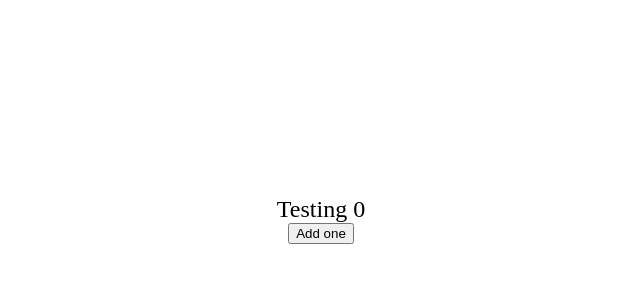
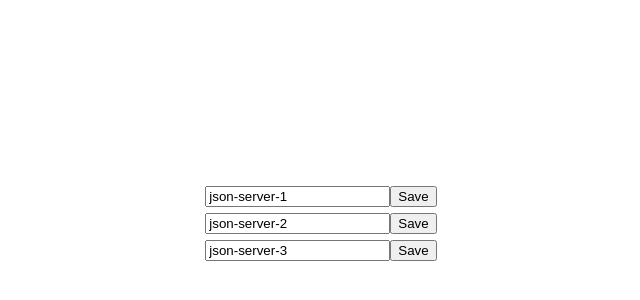
Before and after one commit to AlexGavalas/react-playground, a React (Vite) app: page / in a window 1280 px wide. Shown: the part 180-480 px from the top of the page, without its empty margins (319-959 px from the left). Built offline with nearby package versions, Linux system fonts and the light colour scheme; data requests are answered from the project's data file.

Commit message:
jest, msw and rtk

```diff
--- /dev/null
+++ b/jest.config.js
@@ -0,0 +1,5 @@
+module.exports = {
+    testEnvironment: 'jsdom',
+
+    // setupFilesAfterEnv: ['<rootDir>/src/setupTests.js'],
+};
--- a/src/db.json
+++ b/src/db.json
@@ -2,7 +2,7 @@
     "items": [
         {
             "id": 1,
-            "title": "json-server",
+            "title": "json-server-1",
             "author": "typicode"
         },
         {
--- a/src/index.jsx
+++ b/src/index.jsx
@@ -10,6 +10,7 @@ const styles = {
     height: '100vh',
 };
 
+// eslint-disable-next-line no-unused-vars
 class ErrorBoundary extends Component {
     state = { hasError: false };
 
@@ -37,20 +38,83 @@ class ErrorBoundary extends Component {
     }
 }
 
+import axios from 'axios';
+
 const Wrapper = () => {
     const [count, setCount] = useState(0);
 
+    const { data = [] } = useQuery('items', async () => {
+        const { data } = await axios.get('http://localhost:3000/items');
+        return data;
+    });
+
+    const { data: data2 } = useQuery(
+        'items 2',
+        async () => {
+            const { data: d } = await axios.get(
+                `http://localhost:3000/items?id=${data[0].id}`,
+            );
+
+            return d;
+        },
+        {
+            enabled: !!data.length,
+        },
+    );
+
     return (
         <div style={styles}>
-            Testing {count}
+            {data.length > 0 && <div data-testid="1">{data.length}</div>}
+            {data2 && <div data-testid="2">test {data2.id}</div>}
             <button onClick={() => setCount(count + 1)}>Add one</button>
         </div>
     );
 };
 
-render(
-    <ErrorBoundary>
-        <Wrapper />
-    </ErrorBoundary>,
-    document.getElementById('root'),
+import { QueryClient, QueryClientProvider, useQuery } from 'react-query';
+import { ApiProvider } from '@reduxjs/toolkit/query/react';
+import { itemsAPI } from './redux-store';
+
+const client = new QueryClient();
+
+export const App = () => {
+    return (
+        <QueryClientProvider client={client}>
+            <Wrapper />
+        </QueryClientProvider>
+    );
+};
+
+const Item = ({ item }) => {
+    const [t, setT] = useState(item.title);
+    const [updateOne] = itemsAPI.useUpdateOneMutation();
+
+    return (
+        <div>
+            <input value={t} onChange={(e) => setT(e.target.value)} />
+            <button onClick={() => updateOne({ ...item, title: t })}>
+                Save
+            </button>
+        </div>
+    );
+};
+
+const RTKAppDemo = () => {
+    const { data: items = [] } = itemsAPI.useGetAllQuery();
+
+    return (
+        <div style={styles}>
+            {items.map((item) => {
+                return <Item item={item} key={item.id} />;
+            })}
+        </div>
+    );
+};
+
+const RTKApp = () => (
+    <ApiProvider api={itemsAPI}>
+        <RTKAppDemo />
+    </ApiProvider>
 );
+
+render(<RTKApp />, document.getElementById('root'));
--- /dev/null
+++ b/src/mocks/server.js
@@ -0,0 +1,5 @@
+import { setupServer } from 'msw/node';
+import { handlers } from './handlers';
+
+// This configures a request mocking server with the given request handlers.
+export const server = setupServer(...handlers);
--- /dev/null
+++ b/src/redux-store.js
@@ -0,0 +1,23 @@
+import { createApi, fetchBaseQuery } from '@reduxjs/toolkit/query/react';
+
+export const itemsAPI = createApi({
+    reducerPath: 'itemsAPI',
+    tagTypes: ['items'],
+    baseQuery: fetchBaseQuery({ baseUrl: 'http://localhost:3000/' }),
+    endpoints: (builder) => ({
+        getAll: builder.query({
+            query: () => 'items',
+            providesTags: ['items'],
+        }),
+        updateOne: builder.mutation({
+            query(item) {
+                return {
+                    url: `items/${item.id}`,
+                    method: 'PUT',
+                    body: item,
+                };
+            },
+            invalidatesTags: ['items'],
+        }),
+    }),
+});
```
Also changed, not shown: package.json (+13 -1 lines), src/mocks/handlers.js (added, +8 -0 lines), src/setupTests.js (added, +9 -0 lines), .babelrc (added), 2 other files (tests, documents, lock files or other folders).
